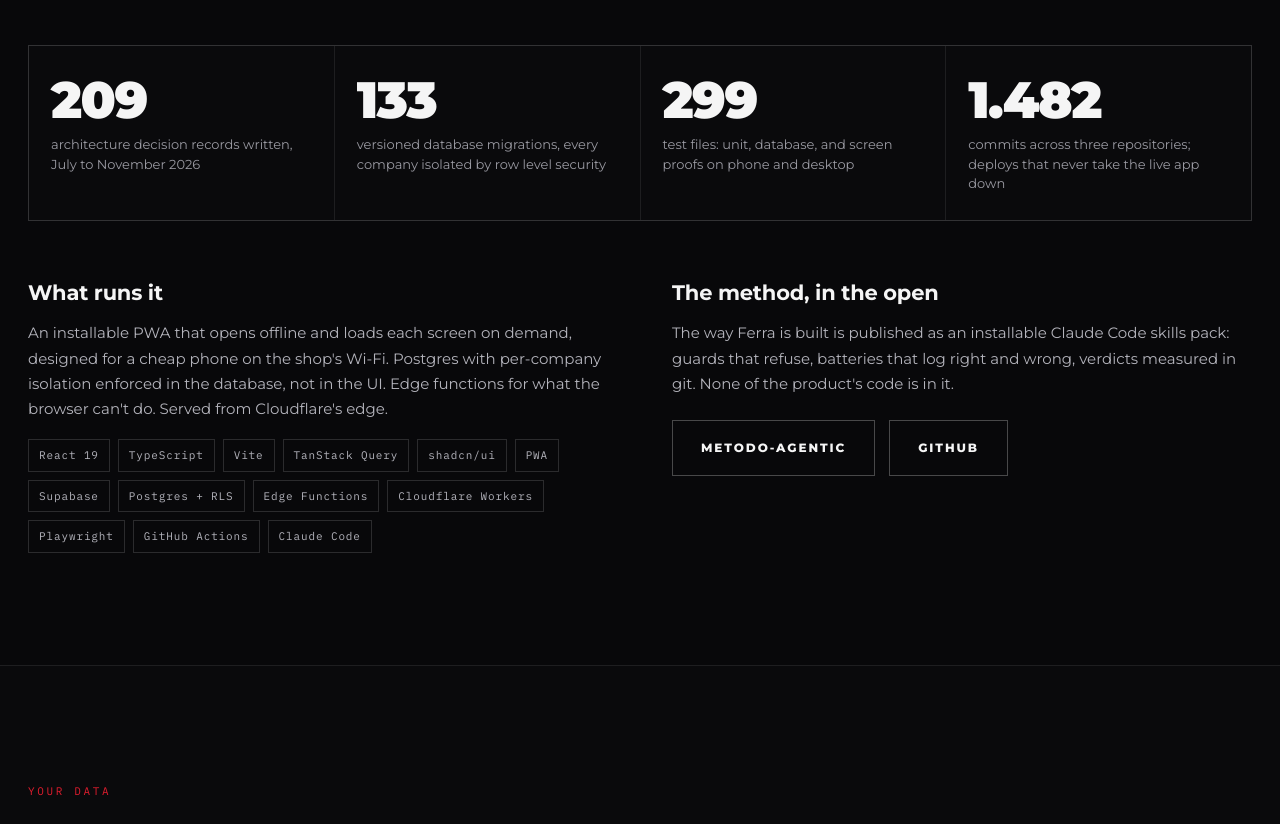
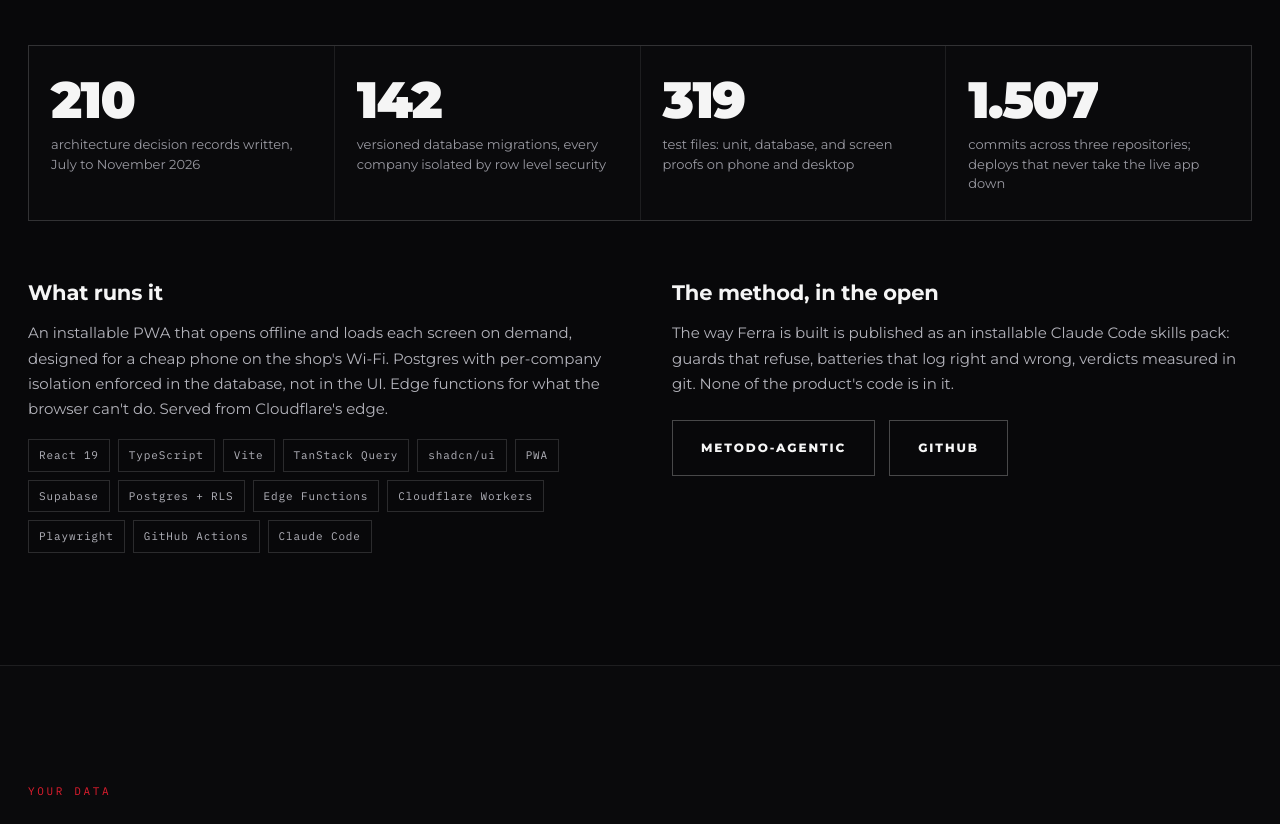
Before and after one commit to joaoferrari12/ferraia-site, a plain HTML site: page site/index.html in a window 1280 px wide. Shown: the part 4704-5528 px from the top of the page. Drawn offline with Linux system fonts and the light colour scheme.

Commit message:
Numeros remedidos em 18/11: 210 ADRs, 142 migracoes, 319 testes, 1.507 commits
Co-Authored-By: Claude Fable 5.2 <noreply@anthropic.com>
Claude-Session: https://claude.ai/code/session_01HsqrhDHd48GJYovHHr3CRX

```diff
--- a/site/index.html
+++ b/site/index.html
@@ -366,10 +366,10 @@
       <span lang-block="en">Ferra is built by one developer, using Claude Code as a working method rather than autocomplete: every decision becomes a written record, scripted guards refuse to deploy when a rule breaks, and test batteries walk a full day of fictional businesses, logging what's right and what's wrong.</span>
     </p>
     <div class="nums">
-      <div class="num" data-reveal><b>209</b><span lang-block="pt">decisões de arquitetura escritas (ADRs), de julho a novembro de 2026</span><span lang-block="en">architecture decision records written, July to November 2026</span></div>
-      <div class="num" data-reveal><b>133</b><span lang-block="pt">migrações de banco versionadas, cada empresa isolada por row level security</span><span lang-block="en">versioned database migrations, every company isolated by row level security</span></div>
-      <div class="num" data-reveal><b>299</b><span lang-block="pt">arquivos de teste: unitários, de banco e provas de tela no celular e no desktop</span><span lang-block="en">test files: unit, database, and screen proofs on phone and desktop</span></div>
-      <div class="num" data-reveal><b>1.482</b><span lang-block="pt">commits em três repositórios; publicação que nunca derruba o que está no ar</span><span lang-block="en">commits across three repositories; deploys that never take the live app down</span></div>
+      <div class="num" data-reveal><b>210</b><span lang-block="pt">decisões de arquitetura escritas (ADRs), de julho a novembro de 2026</span><span lang-block="en">architecture decision records written, July to November 2026</span></div>
+      <div class="num" data-reveal><b>142</b><span lang-block="pt">migrações de banco versionadas, cada empresa isolada por row level security</span><span lang-block="en">versioned database migrations, every company isolated by row level security</span></div>
+      <div class="num" data-reveal><b>319</b><span lang-block="pt">arquivos de teste: unitários, de banco e provas de tela no celular e no desktop</span><span lang-block="en">test files: unit, database, and screen proofs on phone and desktop</span></div>
+      <div class="num" data-reveal><b>1.507</b><span lang-block="pt">commits em três repositórios; publicação que nunca derruba o que está no ar</span><span lang-block="en">commits across three repositories; deploys that never take the live app down</span></div>
     </div>
     <div class="cols">
       <div data-reveal>
```
Also changed, not shown: 1 other file.
